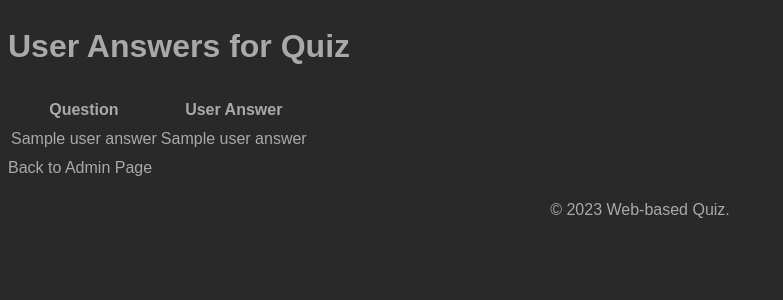
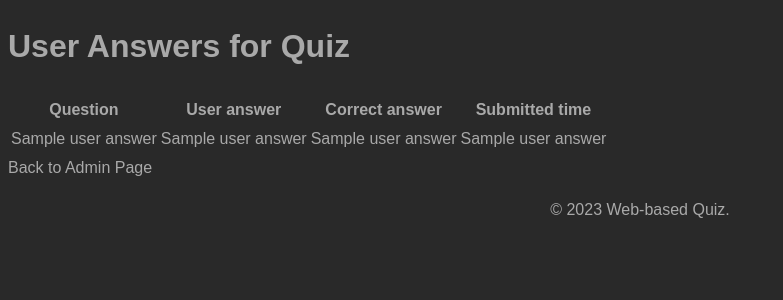
Before and after one commit to AlmazErmilov/WebQuiz-Web-based-system-for-organising-a-quiz-, a Flask app: template templates/admin_quiz_details.html in a window 1280 px wide. Shown: the part 192-492 px from the top of the page, without its empty margins (0-783 px from the left). Run offline with Flask 3, Linux system fonts and the light colour scheme; the template is opened without the code that fills it: most values are stand-ins (such as "Sample title", 1, 10 or a date in 2020).

Commit message:
1. Added timestamp output in result table - see admin_quiz_results 2. polished a bit

```diff
--- a/app.py
+++ b/app.py
@@ -1,6 +1,7 @@
 from flask import Flask, render_template, request, redirect, url_for, flash
 import mysql.connector
 from db_connection_config import HOST, USER, PASSWORD, DATABASE
+from datetime import datetime
 
 app = Flask(__name__)
 app.secret_key = 'quiz'
@@ -130,7 +131,6 @@ def delete_question(question_id):
 @app.route('/start_quiz', methods=['POST'])
 def start_quiz():
     quiz_id = request.form['quiz-select']
-    # quiz_category_selected = request.form['quiz-select']
 
     connection = get_db_connection()
     cursor = connection.cursor()
@@ -140,7 +140,6 @@ def start_quiz():
     cursor.close()
     connection.close()
 
-    # return render_template('quiz.html', quiz_id_selected=quiz_id_selected, quiz_category=quiz_category)
     return redirect(url_for('display_quiz', quiz_id=quiz_id))
 
 # Function to display a quiz
@@ -154,7 +153,6 @@ def display_quiz(quiz_id):
     cursor.close()
     connection.close()
     return render_template('quiz.html', questions=questions, quiz_id=quiz_id, quiz_category_selected=quiz_category_selected)
-    # return render_template('quiz.html', questions=questions, quiz_id=quiz_id_selected, quiz_category=quiz_category)
 
 @app.route('/admin_quiz_details', methods=['GET', 'POST'])
 def admin_quiz_details():
@@ -165,7 +163,7 @@ def admin_quiz_details():
 
     connection = get_db_connection()
     cursor = connection.cursor()
-    cursor.execute("""SELECT ua.id, q.question_text, ua.answer
+    cursor.execute("""SELECT ua.id, q.question_text, ua.answer, q.answer, ua.created_at
                       FROM user_answers ua
                       JOIN questions q ON ua.question_id = q.id
                       WHERE ua.quiz_id = %s""", (quiz_id,))
@@ -180,15 +178,16 @@ def admin_quiz_details():
 def submit_quiz():
     quiz_id = request.form['quiz_id']
     user_answers = []
+    timestamp = datetime.now()
 
     for key, value in request.form.items():
         if key.startswith('answer_'):
             question_id = int(key[7:])
-            user_answers.append((quiz_id, question_id, value))
+            user_answers.append((quiz_id, question_id, value, timestamp))
 
     connection = get_db_connection()
     cursor = connection.cursor()
-    cursor.executemany("INSERT INTO user_answers (quiz_id, question_id, answer) VALUES (%s, %s, %s)",
+    cursor.executemany("INSERT INTO user_answers (quiz_id, question_id, answer, created_at) VALUES (%s, %s, %s, %s)",
                        user_answers)
     connection.commit()
     cursor.close()
--- a/templates/admin.html
+++ b/templates/admin.html
@@ -25,11 +25,11 @@
             <!-- Add other administrator interface elements, such as question and answer lists, here -->
             <h3>Existing Questions</h3>
             <table>
-                <tr>
-                    <th>Category</th>
+                <tr style="text-align: left;">
+                    <th style="width: 20%;">Category</th>
                     <th>Question</th>
                     <th>Correct answer</th>
-                    <th>Actions</th>
+                    <th style="width: 15%;">Actions</th>
                 </tr>
                 {% for question in questions %}
                     <tr>
--- a/templates/admin_quiz_details.html
+++ b/templates/admin_quiz_details.html
@@ -6,7 +6,9 @@
     <thead>
       <tr>
         <th>Question</th>
-        <th>User Answer</th>
+        <th>User answer</th>
+        <th>Correct answer</th>
+        <th>Submitted time</th>
       </tr>
     </thead>
     <tbody>
@@ -14,6 +16,8 @@
         <tr>
           <td>{{ user_answer[1] }}</td>
           <td>{{ user_answer[2] }}</td>
+          <td>{{ user_answer[3] }}</td>
+          <td>{{ user_answer[4] }}</td>
         </tr>
       {% endfor %}
     </tbody>
```
